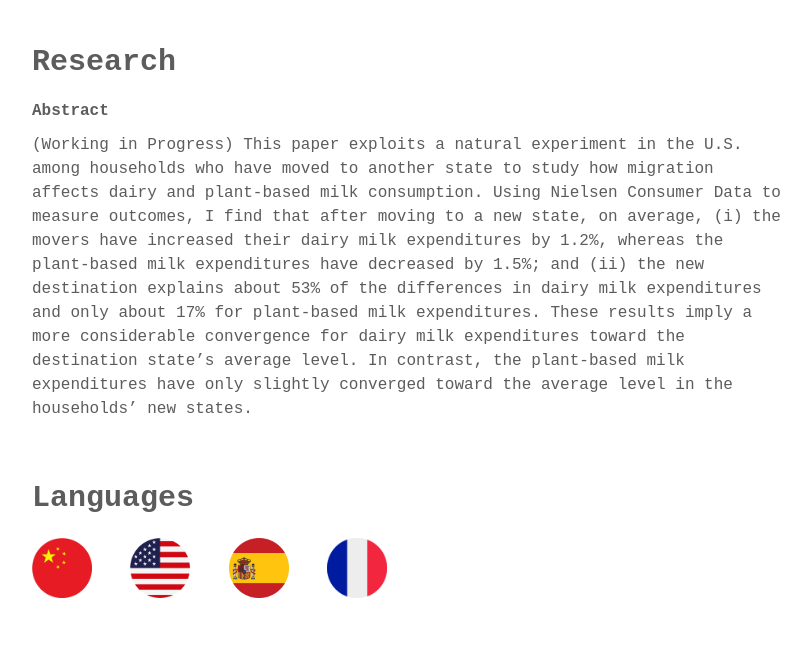
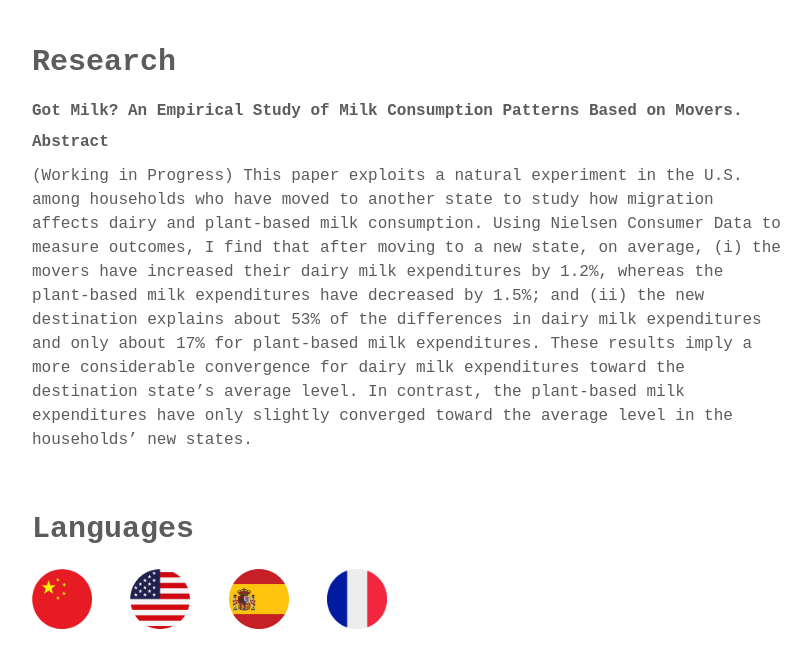
Before and after one commit to NicoleGolden/Economics, a plain HTML site: page cv.html in a window 1280 px wide. Shown: the part 1035-1702 px from the top of the page, without its empty margins (232-1043 px from the left). Drawn offline with Linux system fonts and the light colour scheme; a web font is replaced by a local one.

Commit message:
update cv page
update cv page

```diff
--- a/cv.html
+++ b/cv.html
@@ -152,7 +152,7 @@
 
             <!-- Research -->
             <h1>Research</h1>
-
+            <h5>Got Milk? An Empirical Study of Milk Consumption Patterns Based on Movers.<h5>
             <h6>Abstract</h6>
             <p>
                 (Working in Progress) This paper exploits a natural experiment in the U.S. among households who have moved to another state to study how migration affects dairy and plant-based milk consumption. Using Nielsen Consumer Data to measure outcomes, I find that after moving to a new state, on average, (i) the movers have increased their dairy milk expenditures by 1.2%, whereas the plant-based milk expenditures have decreased by 1.5%; and (ii) the new destination explains about 53% of the differences in dairy milk expenditures and only about 17% for plant-based milk expenditures. These results imply a more considerable convergence for dairy milk expenditures toward the destination state’s average level. In contrast, the plant-based milk expenditures have only slightly converged toward the average level in the households’ new states.</p>
```
